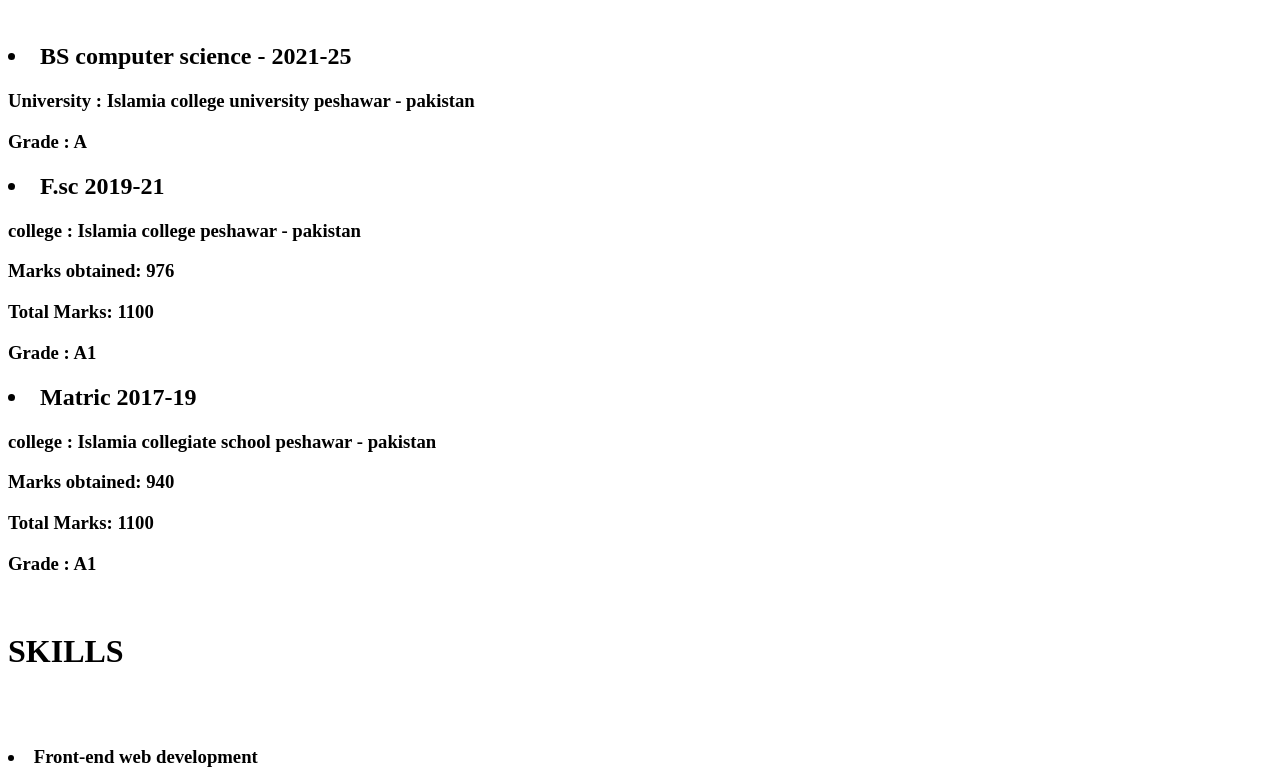
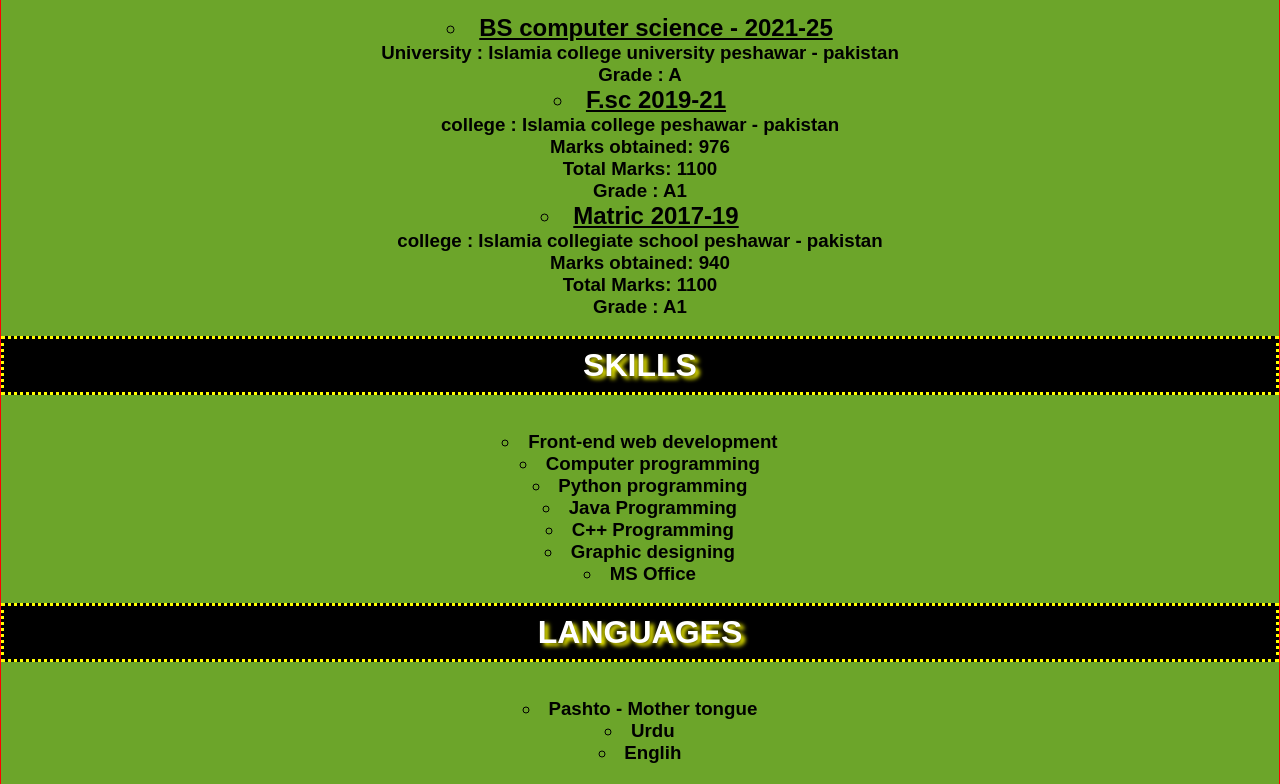
Before and after one commit to usmansyedcoder/usman-cv, a plain HTML site: page index.html in a window 1280 px wide. Shown: the part 658-1442 px from the top of the page. Drawn offline with Linux system fonts and the light colour scheme.

Commit message:
index.html

```diff
--- a/index.html
+++ b/index.html
@@ -4,7 +4,7 @@
     <meta charset="UTF-8">
     <meta name="viewport" content="width=device-width, initial-scale=1.0">
     <title>Usman's CV</title>
-    <link
+    <link rel="stylesheet" href="style.css";
 </head>
 <body>
     <header>
```
